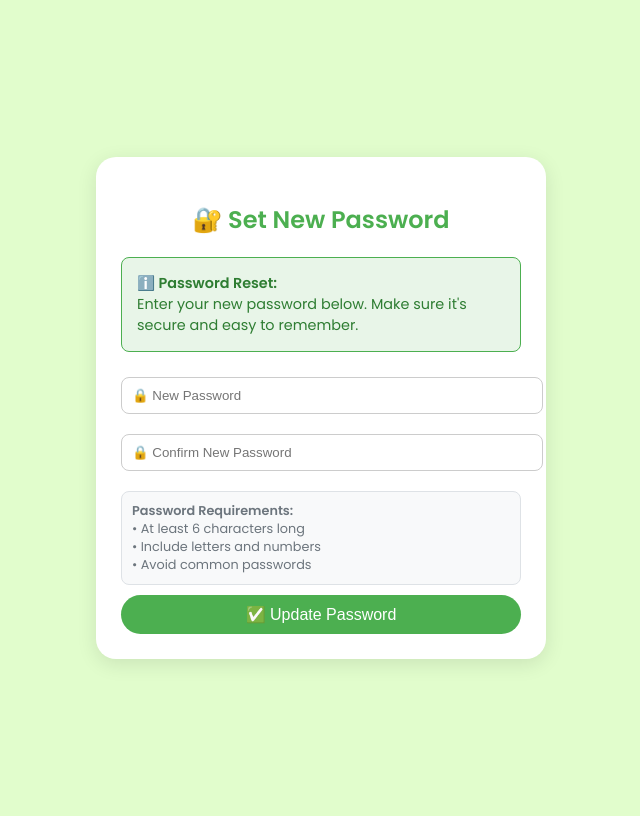
After one commit to PrafullHarer/Green-Guard, a Python web app: template templates/reset_password.html in a window 1280 px wide. The commit adds this page. Shown: the whole page, without its empty margins (319-959 px from the left). Run offline with Jinja, Linux system fonts and the light colour scheme; the template is opened without the code that fills it, so the values that code supplies are empty; some libraries are stand-ins or nearby versions.

Commit message:
forget password

```diff
--- a/templates/login.html
+++ b/templates/login.html
@@ -180,6 +180,9 @@
 
       <label for="password" id="label-password">🔒 Password:</label>
       <input type="password" id="password" name="password" required>
+      <p style="text-align: right; font-size: 0.85rem; margin-top: 5px;">
+        <a href="forget_password.html" id="forgot-password-link" style="color: #4CAF50; text-decoration: none;">🔁 Forgot Password?</a>
+      </p>
 
       <button type="submit" id="submit-btn">🔐 Login</button>
     </form>
@@ -224,6 +227,8 @@
       alert("❌ " + error.message);
     }
   });
+
+
   </script>
 </body>
 </html>
--- /dev/null
+++ b/templates/reset_password.html
@@ -0,0 +1,320 @@
+<!DOCTYPE html>
+<html lang="en">
+
+<head>
+    <meta charset="UTF-8" />
+    <meta name="viewport" content="width=device-width, initial-scale=1.0" />
+    <title>🔐 Set New Password - Green Guard</title>
+    <link href="https://fonts.googleapis.com/css2?family=Poppins:wght@400;600&display=swap" rel="stylesheet" />
+
+    <!-- Firebase (compat version) -->
+    <script src="https://www.gstatic.com/firebasejs/10.12.1/firebase-app-compat.js"></script>
+    <script src="https://www.gstatic.com/firebasejs/10.12.1/firebase-auth-compat.js"></script>
+
+    <style>
+        body {
+            font-family: 'Poppins', sans-serif;
+            background: rgba(105, 249, 2, 0.2);
+            height: 100vh;
+            display: flex;
+            justify-content: center;
+            align-items: center;
+        }
+
+        .container {
+            background: white;
+            padding: 25px;
+            border-radius: 20px;
+            max-width: 400px;
+            width: 90%;
+            box-shadow: 0 5px 20px rgba(0, 0, 0, 0.1);
+        }
+
+        h2 {
+            color: #4CAF50;
+            text-align: center;
+            margin-bottom: 20px;
+        }
+
+        input {
+            width: 100%;
+            padding: 10px;
+            margin: 10px 0;
+            border-radius: 8px;
+            border: 1px solid #ccc;
+        }
+
+        button {
+            width: 100%;
+            padding: 10px;
+            background: #4CAF50;
+            color: white;
+            border: none;
+            border-radius: 25px;
+            font-size: 1rem;
+            cursor: pointer;
+            transition: background 0.3s;
+        }
+
+        button:hover {
+            background: #388E3C;
+        }
+
+        button:disabled {
+            background: #ccc;
+            cursor: not-allowed;
+        }
+
+        .error-message {
+            color: #f44336;
+            font-size: 0.9rem;
+            margin-top: 5px;
+            text-align: center;
+        }
+
+        .success-message {
+            color: #4CAF50;
+            font-size: 0.9rem;
+            margin-top: 5px;
+            text-align: center;
+        }
+
+        .info-box {
+            background: #e8f5e8;
+            border: 1px solid #4CAF50;
+            border-radius: 8px;
+            padding: 15px;
+            margin: 15px 0;
+            font-size: 0.9rem;
+            color: #2e7d32;
+        }
+
+        .password-requirements {
+            background: #f8f9fa;
+            border: 1px solid #dee2e6;
+            border-radius: 8px;
+            padding: 10px;
+            margin: 10px 0;
+            font-size: 0.8rem;
+            color: #6c757d;
+        }
+
+        .loading {
+            display: inline-block;
+            width: 16px;
+            height: 16px;
+            border: 2px solid #ffffff;
+            border-radius: 50%;
+            border-top-color: transparent;
+            animation: spin 1s ease-in-out infinite;
+            margin-right: 8px;
+        }
+
+        @keyframes spin {
+            to { transform: rotate(360deg); }
+        }
+
+        .password-strength {
+            margin-top: 5px;
+            font-size: 0.8rem;
+        }
+
+        .strength-weak { color: #f44336; }
+        .strength-medium { color: #ff9800; }
+        .strength-strong { color: #4CAF50; }
+    </style>
+</head>
+
+<body>
+
+    <div class="container">
+        <h2>🔐 Set New Password</h2>
+
+        <div class="info-box">
+            <strong>ℹ️ Password Reset:</strong><br>
+            Enter your new password below. Make sure it's secure and easy to remember.
+        </div>
+
+        <input type="password" id="newPassword" placeholder="🔒 New Password" required>
+        <input type="password" id="confirmPassword" placeholder="🔒 Confirm New Password" required>
+
+        <div class="password-requirements">
+            <strong>Password Requirements:</strong><br>
+            • At least 6 characters long<br>
+            • Include letters and numbers<br>
+            • Avoid common passwords
+        </div>
+
+        <div class="password-strength" id="passwordStrength"></div>
+
+        <button onclick="updatePassword()" id="updateBtn">✅ Update Password</button>
+        <div id="message"></div>
+    </div>
+
+    <script>
+        // ✅ Firebase config (matching register.html exactly)
+        const firebaseConfig = {
+            apiKey: "AIzaSyAhkb7NJbm_iaYrEyzS_G9quAbk3rIHkLM",
+            authDomain: "greenguard-408ed.firebaseapp.com",
+            projectId: "greenguard-408ed"
+        };
+
+        // ✅ Initialize Firebase
+        firebase.initializeApp(firebaseConfig);
+        const auth = firebase.auth();
+
+        function showMessage(message, isError = false) {
+            const messageDiv = document.getElementById("message");
+            messageDiv.innerHTML = message;
+            messageDiv.className = isError ? "error-message" : "success-message";
+        }
+
+        function setLoading(isLoading) {
+            const button = document.getElementById('updateBtn');
+            if (isLoading) {
+                button.disabled = true;
+                button.innerHTML = '<span class="loading"></span>Updating...';
+            } else {
+                button.disabled = false;
+                button.innerHTML = '✅ Update Password';
+            }
+        }
+
+        function checkPasswordStrength(password) {
+            const strengthDiv = document.getElementById('passwordStrength');
+
+            if (password.length === 0) {
+                strengthDiv.innerHTML = '';
+                return;
+            }
+
+            let strength = 0;
+            let feedback = '';
+
+            if (password.length >= 6) strength++;
+            if (password.length >= 8) strength++;
+            if (/[a-z]/.test(password)) strength++;
+            if (/[A-Z]/.test(password)) strength++;
+            if (/[0-9]/.test(password)) strength++;
+            if (/[^A-Za-z0-9]/.test(password)) strength++;
+
+            if (strength < 3) {
+                feedback = 'Weak password';
+                strengthDiv.className = 'password-strength strength-weak';
+            } else if (strength < 5) {
+                feedback = 'Medium strength password';
+                strengthDiv.className = 'password-strength strength-medium';
+            } else {
+                feedback = 'Strong password';
+                strengthDiv.className = 'password-strength strength-strong';
+            }
+
+            strengthDiv.innerHTML = feedback;
+        }
+
+        async function updatePassword() {
+            const newPassword = document.getElementById('newPassword').value;
+            const confirmPassword = document.getElementById('confirmPassword').value;
+
+            if (!newPassword || !confirmPassword) {
+                showMessage("❌ Please fill in both password fields", true);
+                return;
+            }
+
+            if (newPassword !== confirmPassword) {
+                showMessage("❌ Passwords do not match", true);
+                return;
+            }
+
+            if (newPassword.length < 6) {
+                showMessage("❌ Password must be at least 6 characters long", true);
+                return;
+            }
+
+            setLoading(true);
+
+            try {
+                // ✅ Get the current user (should be authenticated from the reset link)
+                const user = auth.currentUser;
+
+                if (!user) {
+                    // If no user is authenticated, try to get from URL parameters
+                    const urlParams = new URLSearchParams(window.location.search);
+                    const oobCode = urlParams.get('oobCode');
+
+                    if (oobCode) {
+                        // Handle the password reset code
+                        await auth.confirmPasswordReset(oobCode, newPassword);
+                        showMessage("✅ Password updated successfully! Redirecting to login...", false);
+
+                        setTimeout(() => {
+                            window.location.href = "/login.html";
+                        }, 2000);
+                        return;
+                    } else {
+                        throw new Error("No reset code found. Please use the link from your email.");
+                    }
+                }
+
+                // ✅ Update password for authenticated user
+                await user.updatePassword(newPassword);
+                showMessage("✅ Password updated successfully! Redirecting to login...", false);
+
+                setTimeout(() => {
+                    window.location.href = "/login.html";
+                }, 2000);
+
+            } catch (error) {
+                console.error("Error updating password:", error);
+
+                if (error.code === 'auth/weak-password') {
+                    showMessage("❌ Password is too weak. Please choose a stronger password.", true);
+                } else if (error.code === 'auth/invalid-action-code') {
+                    showMessage("❌ Invalid or expired reset link. Please request a new password reset.", true);
+                } else if (error.code === 'auth/expired-action-code') {
+                    showMessage("❌ Reset link has expired. Please request a new password reset.", true);
+                } else {
+                    showMessage("❌ " + (error.message || "Failed to update password. Please try again."), true);
+                }
+            } finally {
+                setLoading(false);
+            }
+        }
+
+        // ✅ Add event listeners
+        document.getElementById('newPassword').addEventListener('input', function() {
+            checkPasswordStrength(this.value);
+        });
+
+        document.getElementById('newPassword').addEventListener('keypress', function(e) {
+            if (e.key === "Enter") {
+                updatePassword();
+            }
+        });
+
+        document.getElementById('confirmPassword').addEventListener('keypress', function(e) {
+            if (e.key === "Enter") {
+                updatePassword();
+            }
+        });
+
+        // ✅ Check if user is authenticated or has reset code
+        auth.onAuthStateChanged(function(user) {
+            if (user) {
+                console.log("User is authenticated:", user.email);
+            } else {
+                console.log("No user authenticated, checking for reset code...");
+                const urlParams = new URLSearchParams(window.location.search);
+                const oobCode = urlParams.get('oobCode');
+                if (oobCode) {
+                    console.log("Reset code found in URL");
+                } else {
+                    console.log("No reset code found");
+                }
+            }
+        });
+    </script>
+
+</body>
+
+</html>
```
Also changed, not shown: FIREBASE_SETUP.md (added, +112 -0 lines), templates/forget_password.html (added, +251 -0 lines).
